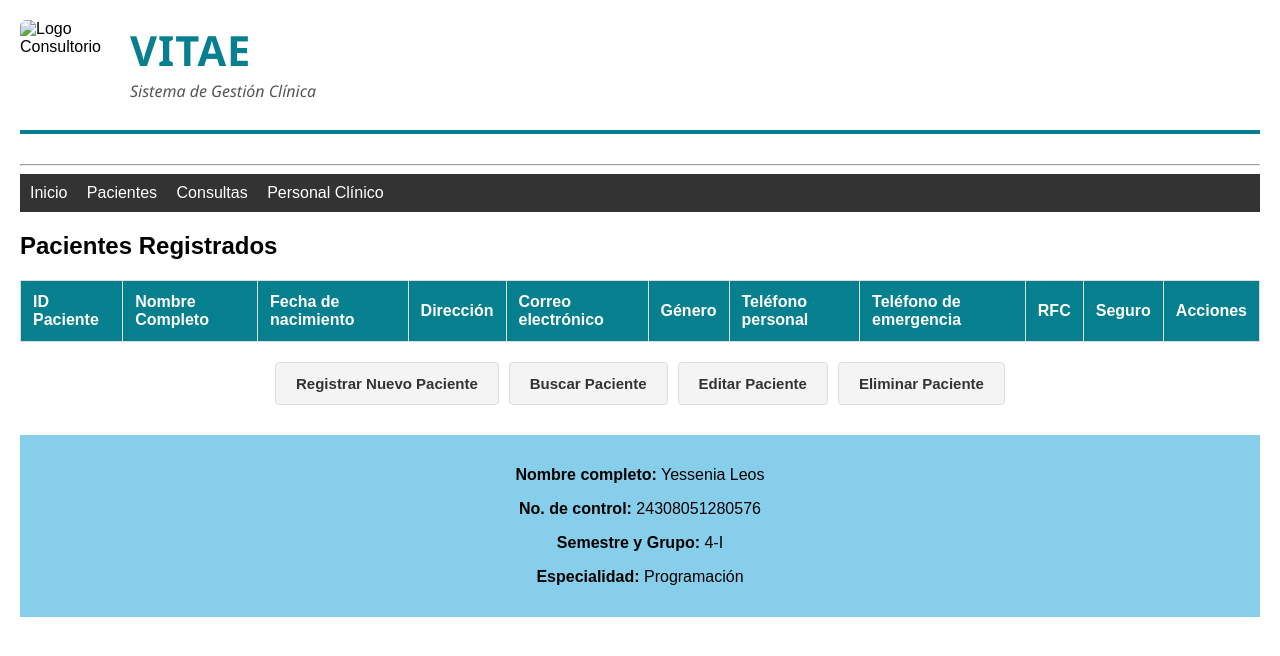
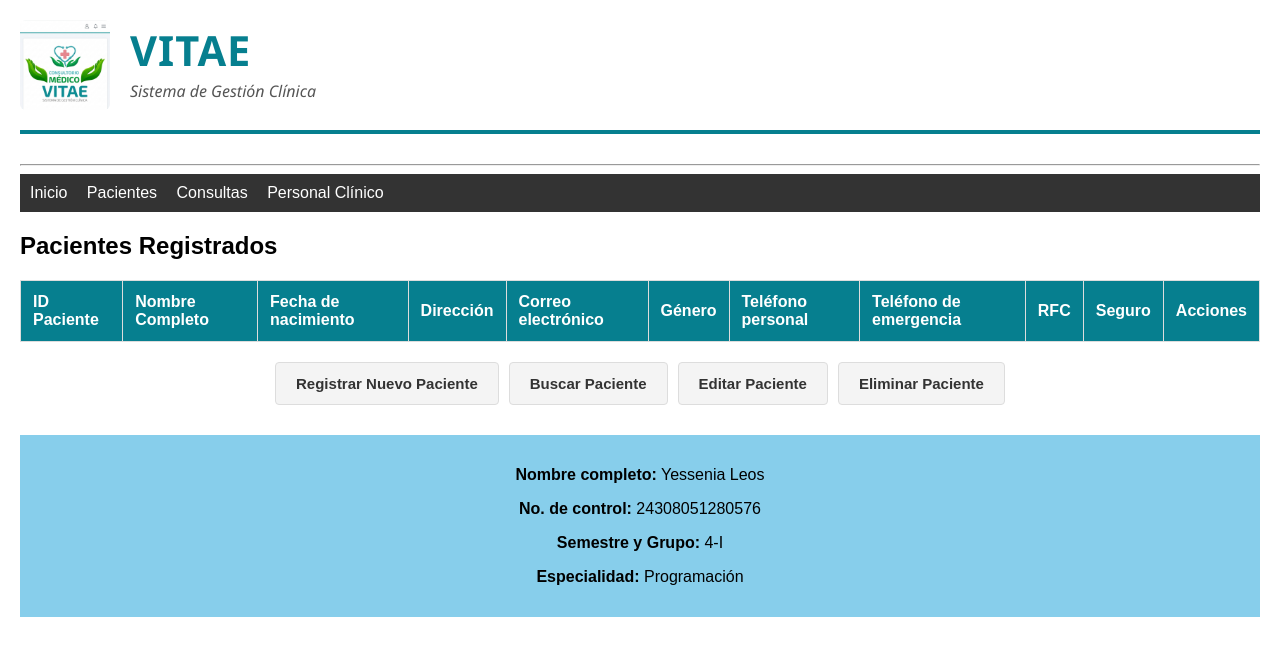
Before and after one commit to LeosYessenia/proyectoFormulario, a plain HTML site: page pacientesformulario.html in a window 1280 px wide. Drawn offline with Linux system fonts and the light colour scheme; a script that the page names is missing.

Commit message:
Update pacientesformulario.html

```diff
--- a/pacientesformulario.html
+++ b/pacientesformulario.html
@@ -30,7 +30,7 @@
 <body>
 
 <div style="display: flex; align-items: center; gap: 20px; margin-bottom: 30px; padding-bottom: 20px; border-bottom: 4px solid #067F8F;">
-    <img src="logo.jpg" alt="Logo Consultorio" style="width: 90px; height: 90px; object-fit: contain; border-radius: 6px;">
+    <img src="logo.png" alt="Logo Consultorio" style="width: 90px; height: 90px; object-fit: contain; border-radius: 6px;">
 
     <div>
         <h1 style="margin: 0; color: #067F8F; font-family: 'Segoe UI', sans-serif; font-weight: bold; font-size: 2.6rem; letter-spacing: 1px; line-height: 1.1;">VITAE</h1>
```
